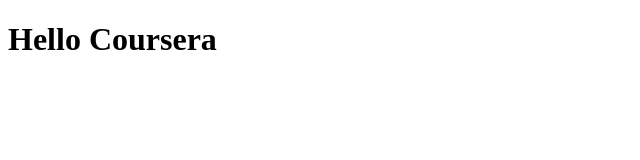
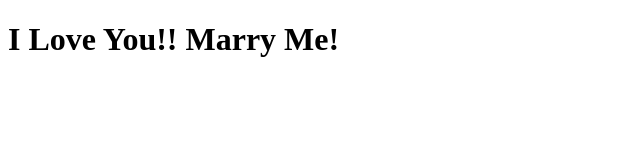
Before and after one commit to sagar2697/coursera-test, a plain HTML site: page site/index.html in a window 1280 px wide. Shown: the whole page, without its empty margins (0-640 px from the left). Drawn offline with Linux system fonts and the light colour scheme.

Commit message:
Something Different!

```diff
--- a/site/index.html
+++ b/site/index.html
@@ -4,6 +4,6 @@
 <title> HELLO COURSERA!!</title>
 </head>
 <body>
-<h1>Hello Coursera</h1>
+<h1>I Love You!! Marry Me!</h1>
 </body>
 </html>
```
